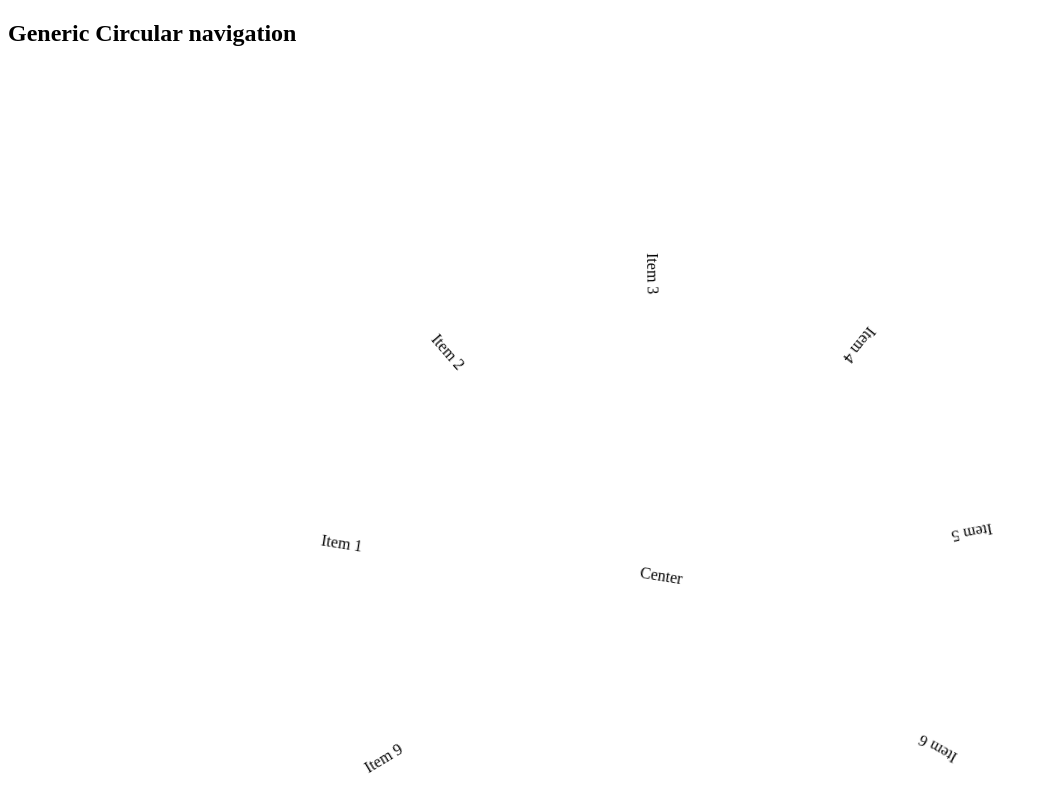
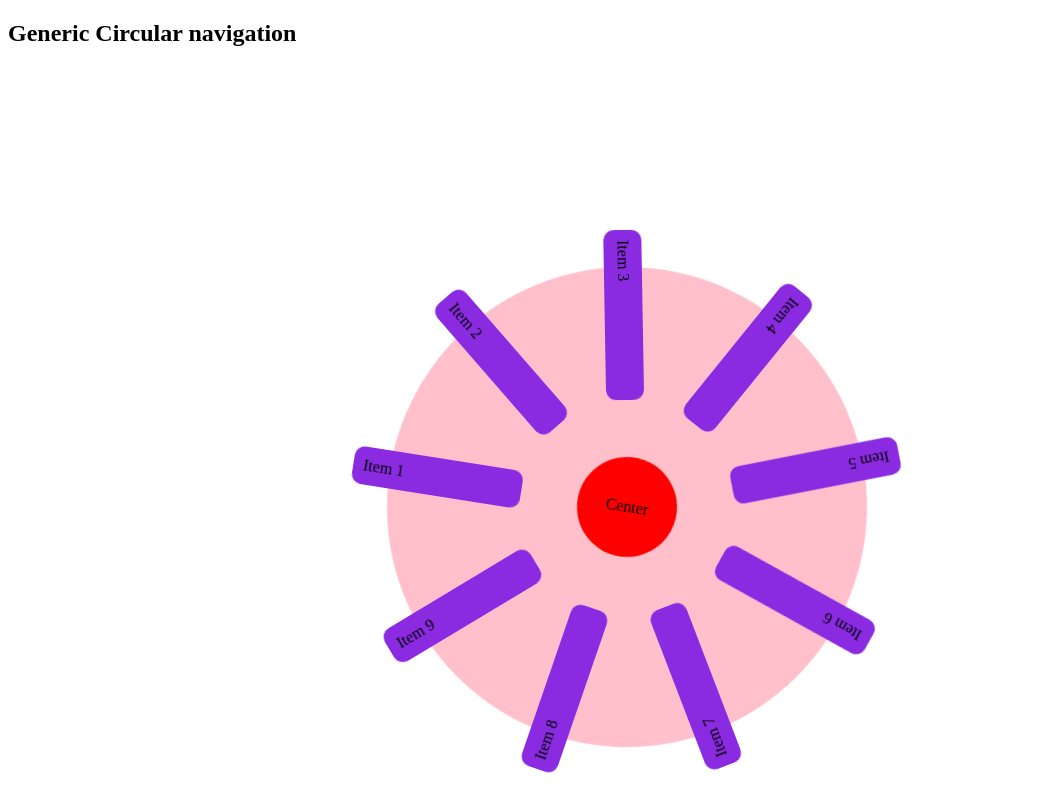
Before and after one commit to Hlakaza/circular-nav, an Angular app: page / in a window 1280 px wide. Shown: the top 800 px of the page, without its empty margins (0-1047 px from the left). Built offline with nearby package versions, Linux system fonts and the light colour scheme.

Commit message:
refactor(flex): display items in flex

```diff
--- a/src/app/app.component.html
+++ b/src/app/app.component.html
@@ -1,7 +1,8 @@
 <h2 >Generic Circular navigation</h2>
 <div class="demo-area  clearfix min-height">
+  <div class="circular-menu" [class.active]="isOpen">
     <ul class="menu-wraper">
-    <li>Center</li>
+        <li (click)="toggle()" class="floating-btn">Center</li>
         <li class="menu-item">Item 1</li>
         <li class="menu-item">Item 2</li>
         <li class="menu-item">Item 3</li>
@@ -13,3 +14,4 @@
         <li class="menu-item">Item 9</li>
     </ul>
   </div>
+</div>
--- a/src/app/app.component.scss
+++ b/src/app/app.component.scss
@@ -15,22 +15,32 @@ h1 {
 .menu-wraper {
   position: absolute;
   position: absolute;
-  top: 50%; // for demo purposes only change this to suit your needs
-  left: 50%; // for demo purposes only change this to suit your needs
+  top: 20%; // for demo purposes only change this to suit your needs
+  left: 30%; // for demo purposes only change this to suit your needs
   transform: translate(-50%); // for demo purposes only change this to suit your needs
   list-style-type: none;
   margin: 0;
   padding: 0;
+  width: 30em;
+  height: 30em;
+  border-radius: 100%;
+  display: flex;
+  align-items: center;
+  justify-content: center;
+  background: pink;
   animation-name: spin;
   animation-duration: 200s;
   animation-iteration-count: infinite;
   animation-timing-function: linear;
   .menu-item {
     position: absolute;
-    -webkit-transition: all 2s linear;
-    -moz-transition: all 2s linear;
-    transition: all 2s linear;
-
+    // -webkit-transition: all 2s linear;
+    // -moz-transition: all 2s linear;
+    // transition: all 2s linear;
+    background: blueviolet;
+    width: 150px;
+    padding: 10px;
+    border-radius: 10px;
     // &:nth-child(2) {
     //   background: red;
     //   transform: rotate(-180deg) translate(20em) rotate(180deg) !important
@@ -38,6 +48,17 @@ h1 {
 
 
   }
+}
+.floating-btn{
+  width: 100px;
+  height: 100px;
+  background: red;
+  border-radius: 100%;
+  text-align: center;
+  display: flex;
+  justify-content: center;
+  align-items: center;
+  cursor: pointer;
 }
 
 .clearfix {
--- a/src/app/app.component.ts
+++ b/src/app/app.component.ts
@@ -8,24 +8,29 @@ declare const $: any;
 export class AppComponent implements AfterViewInit {
   title = 'circularNav';
   type = 1;
-  radius = '20em'; // distance from center
+  radius = '12em'; // distance from center
   start = -180; // shift start from 0
-
+  isOpen = false;
   constructor() {}
-
+  toggle() {
+    this.isOpen = !this.isOpen;
+  }
   ngAfterViewInit() {
     const elements = document.querySelectorAll('.menu-wraper .menu-item');
     if (elements.length > 0) {
-      const numberOfElements = (this.type === 1) ?
-      elements.length : elements.length - 1; // adj for even distro of elements when not full circle
-      const slice = 360 * this.type / numberOfElements;
-      console.log(elements);
+      // adj for even distro of elements when not full circle
+      const numberOfElements = this.type === 1 ? elements.length : elements.length - 1;
+      const slice = (360 * this.type) / numberOfElements;
       elements.forEach((item, index) => {
         const rotate = slice * index + this.start;
         const rotateReverse = 180;
-        item.setAttribute('style', `transform: rotate(${rotate}deg) translate(${this.radius}) rotate(${rotateReverse}deg)`);
-     });
+        item.setAttribute(
+          'style',
+          `transform: rotate(${rotate}deg)
+          translate(${this.radius})
+          rotate(${rotateReverse}deg)`
+        );
+      });
     }
-
   }
 }
```
Lines whose indentation alone changed are shown as unchanged.
